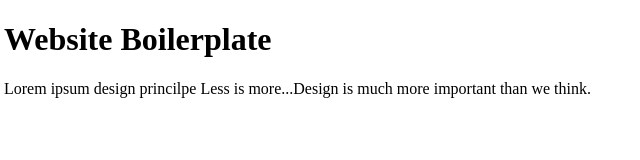
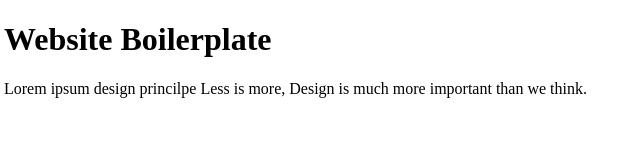
Before and after one commit to elb-abderrahim/webdesign, a plain HTML site: page index.html in a window 1280 px wide. Shown: the full height of the page, 4-644 px from the left. Drawn offline with Linux system fonts and the light colour scheme.

```diff
--- a/index.html
+++ b/index.html
@@ -6,6 +6,6 @@
   </head>
   <body>
     <h1>Website Boilerplate</h1>
-    <p>Lorem ipsum design princilpe Less is more...Design is much more important than we think.</p>
+    <p>Lorem ipsum design princilpe Less is more, Design is much more important than we think.</p>
   </body>
 </html>
```
